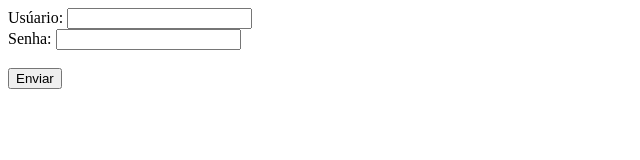
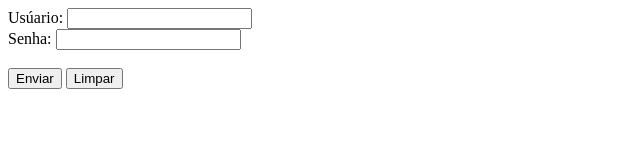
Before and after one commit to gustcordeirodev/Exemplos-HTML, a plain HTML site: page senha.html in a window 1280 px wide. Shown: the whole page, without its empty margins (0-640 px from the left). Drawn offline with Linux system fonts and the light colour scheme.

Commit message:
acidionado botão Limpar

```diff
--- a/senha.html
+++ b/senha.html
@@ -17,6 +17,9 @@
     <button type="submit">
         Enviar
     </button>
+    <button type="reset">
+        Limpar
+    </button>
 </body>
 
 </html>
```
